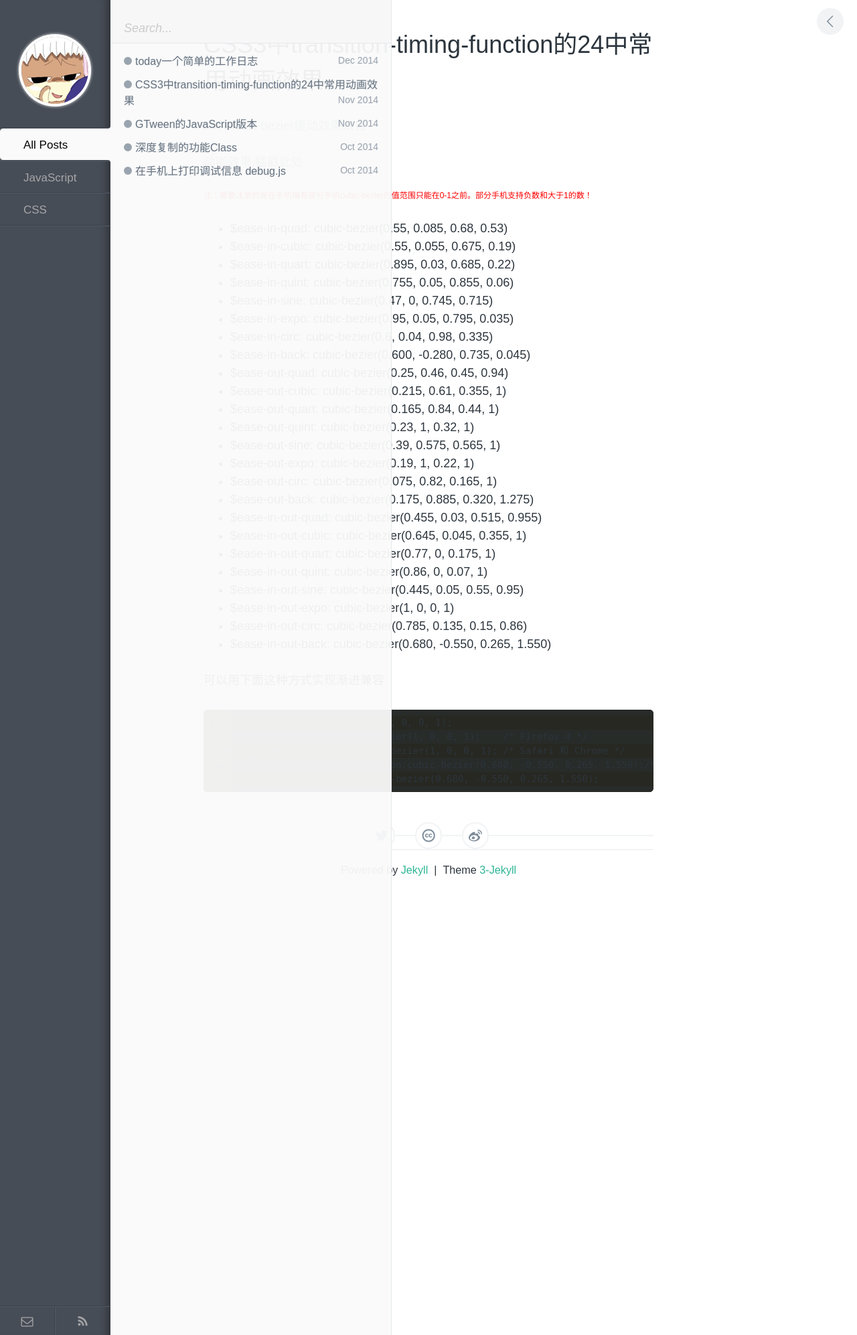
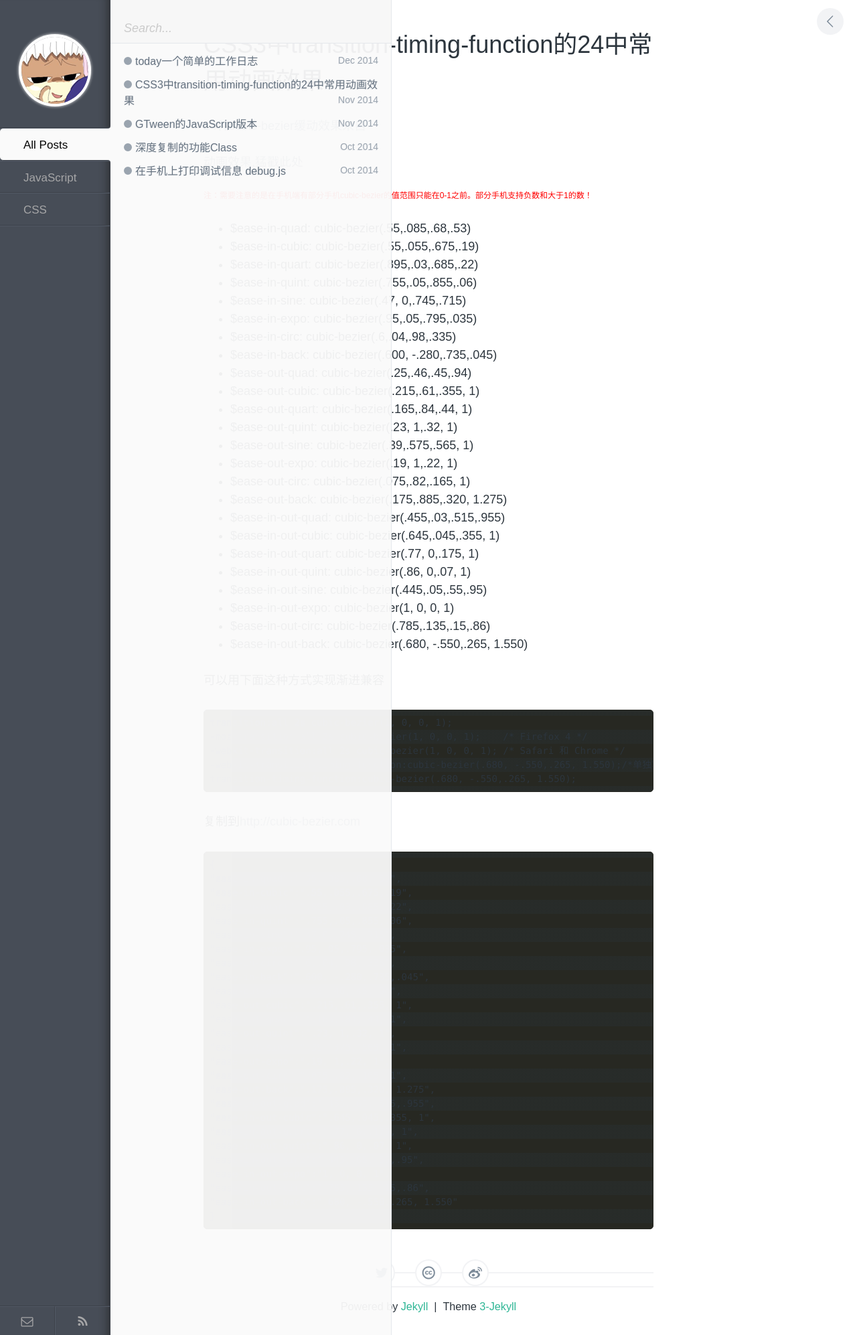
Before and after one commit to as3long/blog, a Jekyll site: the page built from _posts/2014-11-11-css3-transition-timing-function.md, in a window 1280 px wide. Shown: the whole page at 67% size. Built offline with Jekyll 4.4.1, drawn with Linux system fonts in a browser that asks for light colours; comment, search, counter and statistics services are not loaded.

Commit message:
http://cubic-bezier.com

````diff
--- a/_posts/2014-11-11-css3-transition-timing-function.md
+++ b/_posts/2014-11-11-css3-transition-timing-function.md
@@ -13,30 +13,30 @@ categories:
 
 <p style="color:red;font-size:12px;">注：需要注意的是在手机端有部分手机cubic-bezier的值范围只能在0-1之前。部分手机支持负数和大于1的数！</p>
 
-- $ease-in-quad: cubic-bezier(0.55, 0.085, 0.68, 0.53)
-- $ease-in-cubic: cubic-bezier(0.55, 0.055, 0.675, 0.19)
-- $ease-in-quart: cubic-bezier(0.895, 0.03, 0.685, 0.22)
-- $ease-in-quint: cubic-bezier(0.755, 0.05, 0.855, 0.06)
-- $ease-in-sine: cubic-bezier(0.47, 0, 0.745, 0.715)
-- $ease-in-expo: cubic-bezier(0.95, 0.05, 0.795, 0.035)
-- $ease-in-circ: cubic-bezier(0.6, 0.04, 0.98, 0.335)
-- $ease-in-back: cubic-bezier(0.600, -0.280, 0.735, 0.045)
-- $ease-out-quad: cubic-bezier(0.25, 0.46, 0.45, 0.94)
-- $ease-out-cubic: cubic-bezier(0.215, 0.61, 0.355, 1)
-- $ease-out-quart: cubic-bezier(0.165, 0.84, 0.44, 1)
-- $ease-out-quint: cubic-bezier(0.23, 1, 0.32, 1)
-- $ease-out-sine: cubic-bezier(0.39, 0.575, 0.565, 1)
-- $ease-out-expo: cubic-bezier(0.19, 1, 0.22, 1)
-- $ease-out-circ: cubic-bezier(0.075, 0.82, 0.165, 1)
-- $ease-out-back: cubic-bezier(0.175, 0.885, 0.320, 1.275)
-- $ease-in-out-quad: cubic-bezier(0.455, 0.03, 0.515, 0.955)
-- $ease-in-out-cubic: cubic-bezier(0.645, 0.045, 0.355, 1)
-- $ease-in-out-quart: cubic-bezier(0.77, 0, 0.175, 1)
-- $ease-in-out-quint: cubic-bezier(0.86, 0, 0.07, 1)
-- $ease-in-out-sine: cubic-bezier(0.445, 0.05, 0.55, 0.95)
+- $ease-in-quad: cubic-bezier(.55,.085,.68,.53)
+- $ease-in-cubic: cubic-bezier(.55,.055,.675,.19)
+- $ease-in-quart: cubic-bezier(.895,.03,.685,.22)
+- $ease-in-quint: cubic-bezier(.755,.05,.855,.06)
+- $ease-in-sine: cubic-bezier(.47, 0,.745,.715)
+- $ease-in-expo: cubic-bezier(.95,.05,.795,.035)
+- $ease-in-circ: cubic-bezier(.6,.04,.98,.335)
+- $ease-in-back: cubic-bezier(.600, -.280,.735,.045)
+- $ease-out-quad: cubic-bezier(.25,.46,.45,.94)
+- $ease-out-cubic: cubic-bezier(.215,.61,.355, 1)
+- $ease-out-quart: cubic-bezier(.165,.84,.44, 1)
+- $ease-out-quint: cubic-bezier(.23, 1,.32, 1)
+- $ease-out-sine: cubic-bezier(.39,.575,.565, 1)
+- $ease-out-expo: cubic-bezier(.19, 1,.22, 1)
+- $ease-out-circ: cubic-bezier(.075,.82,.165, 1)
+- $ease-out-back: cubic-bezier(.175,.885,.320, 1.275)
+- $ease-in-out-quad: cubic-bezier(.455,.03,.515,.955)
+- $ease-in-out-cubic: cubic-bezier(.645,.045,.355, 1)
+- $ease-in-out-quart: cubic-bezier(.77, 0,.175, 1)
+- $ease-in-out-quint: cubic-bezier(.86, 0,.07, 1)
+- $ease-in-out-sine: cubic-bezier(.445,.05,.55,.95)
 - $ease-in-out-expo: cubic-bezier(1, 0, 0, 1)
-- $ease-in-out-circ: cubic-bezier(0.785, 0.135, 0.15, 0.86)
-- $ease-in-out-back: cubic-bezier(0.680, -0.550, 0.265, 1.550)
+- $ease-in-out-circ: cubic-bezier(.785,.135,.15,.86)
+- $ease-in-out-back: cubic-bezier(.680, -.550,.265, 1.550)
 
 可以用下面这种方式实现渐进兼容
 
@@ -44,6 +44,36 @@ categories:
 transition:all 2s cubic-bezier(1, 0, 0, 1);
 -moz-transition:all 2s cubic-bezier(1, 0, 0, 1);	/* Firefox 4 */
 -webkit-transition:all 2s cubic-bezier(1, 0, 0, 1);	/* Safari 和 Chrome */
--webkit-transition-timing-function:cubic-bezier(0.680, -0.550, 0.265, 1.550);/*单独写可以实现渐进兼容*/
-transition-timing-function:cubic-bezier(0.680, -0.550, 0.265, 1.550);
+-webkit-transition-timing-function:cubic-bezier(.680, -.550,.265, 1.550);/*单独写可以实现渐进兼容*/
+transition-timing-function:cubic-bezier(.680, -.550,.265, 1.550);
 ```
+
+复制到[http://cubic-bezier.com](http://cubic-bezier.com)
+```javascript
+{
+"ease-in-quad":".55,.085,.68,.53",
+"ease-in-cubic":".55,.055,.675,.19",
+"ease-in-quart":".895,.03,.685,.22",
+"ease-in-quint":".755,.05,.855,.06",
+"ease-in-sine":".47,0,.745,.715",
+"ease-in-expo":".95,.05,.795,.035",
+"ease-in-circ":".6,.04,.98,.335",
+"ease-in-back":".600, -.280,.735,.045",
+"ease-out-quad":".25,.46,.45,.94",
+"ease-out-cubic":".215,.61,.355, 1",
+"ease-out-quart":".165,.84,.44, 1",
+"ease-out-quint":".23, 1,.32, 1",
+"ease-out-sine":".39,.575,.565, 1",
+"ease-out-expo":".19, 1,.22, 1",
+"ease-out-circ":".075,.82,.165, 1",
+"ease-out-back":".175,.885,.320, 1.275",
+"ease-in-out-quad":".455,.03,.515,.955",
+"ease-in-out-cubic":".645,.045,.355, 1",
+"ease-in-out-quart":".77, 0,.175, 1",
+"ease-in-out-quint":".86, 0,.07, 1",
+"ease-in-out-sine":".445,.05,.55,.95",
+"ease-in-out-expo":"1, 0, 0, 1",
+"ease-in-out-circ":".785,.135,.15,.86",
+"ease-in-out-back":".680, -.550,.265, 1.550"
+}
+```
````
